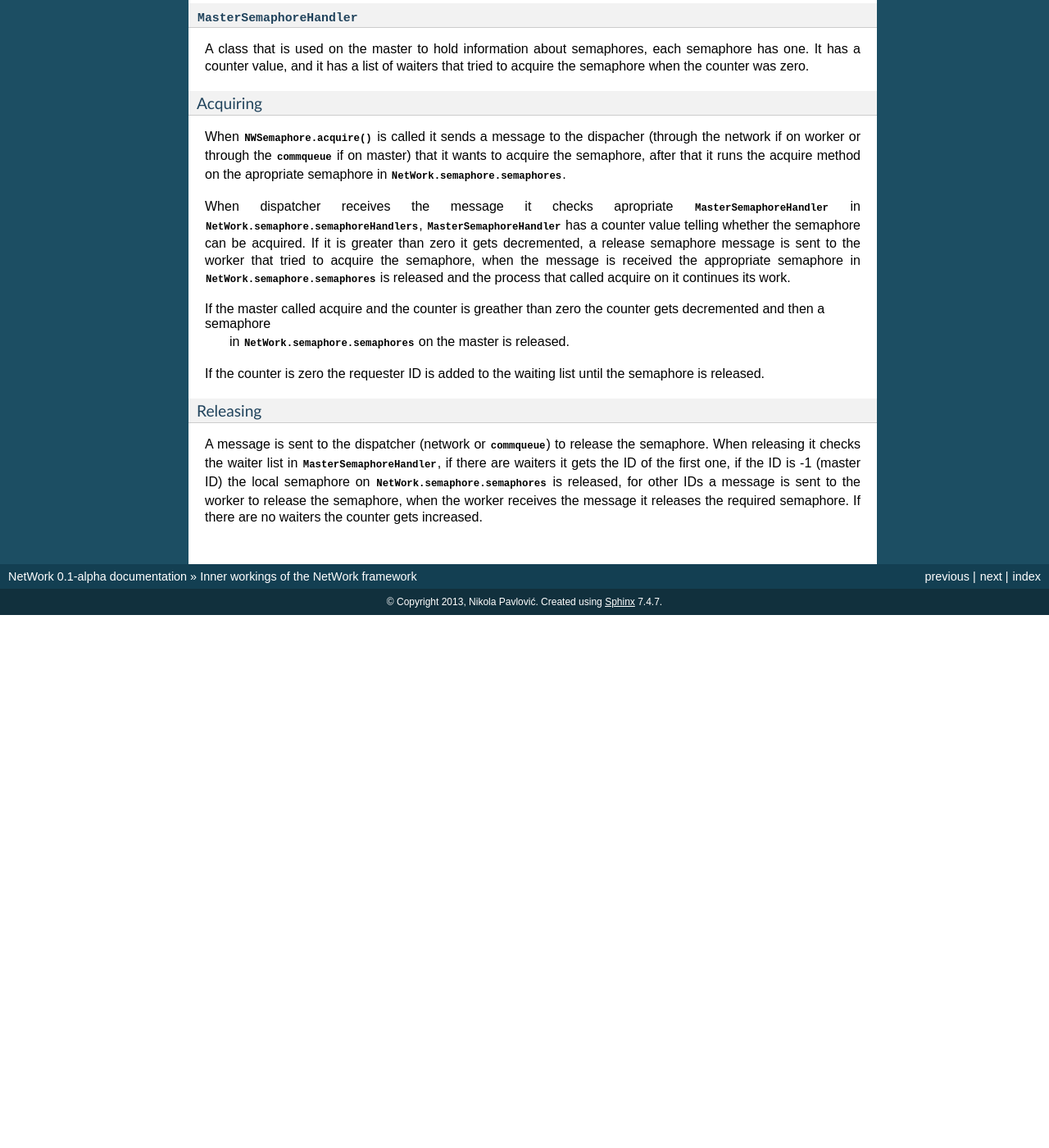
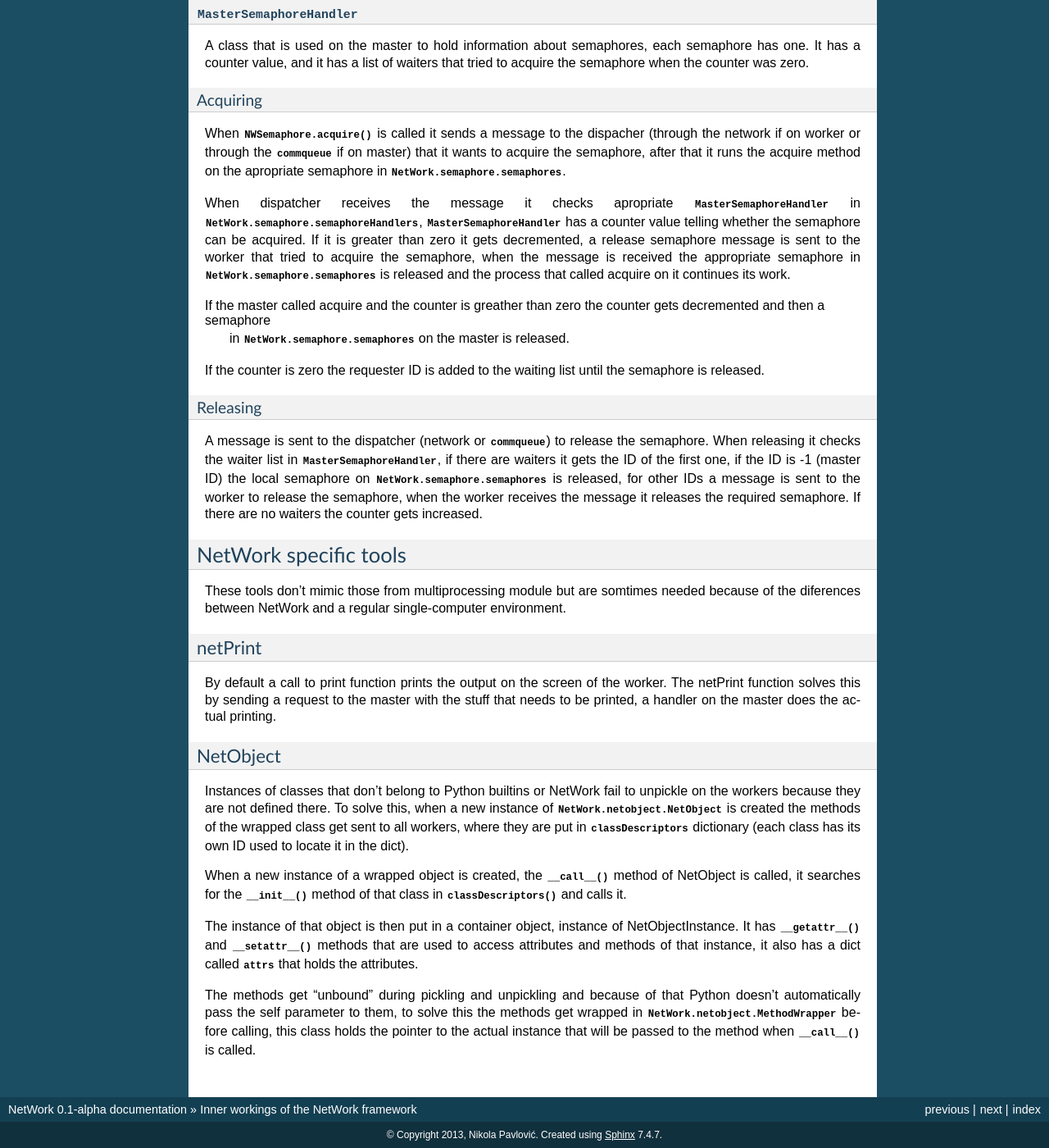
Before and after one commit to nidzo732/NetWork, a Sphinx documentation site: the page built from Documentation/source/InnerWorkings.rst, in a window 1280 px wide and 1400 px high, scrolled down 8294 px. Shown: the whole window at 82% size. Built offline with Sphinx 7.4.7, drawn with Linux system fonts in a browser that asks for light colours; formulas are drawn with MathJax 3; before the commit the page ends 9044 px from its top, so only the background shows below that; some of the changed text lies outside the part shown.

Commit message:
Updated documentation to cover netPrint and NetObject

```diff
--- a/Documentation/source/InnerWorkings.rst
+++ b/Documentation/source/InnerWorkings.rst
@@ -119,7 +119,7 @@ the :py:data:`workerAddresses` parameter of the :py:class:`Workgroup` constructo
 Every worker computer has two keys given via command line arguments, its own listener key used to
 decrypt/authenticate messages from the master and the master key that is used when sending messages to the master.
 
-Listener keys are set through setUp method.
+Listener keys are set through :py:meth:`setUp` method.
 
 
 
@@ -174,7 +174,7 @@ the Request also has additional data:
 
   * ID number of the worker who sent the request, if the request was sent from the master the ID is -1
   * if the request was sent from the worker a socket is also passed to the dispatcher and the handler, this way
-  the handler can respond to the request if needed
+    the handler can respond to the request if needed
 
 
 Controlls
@@ -205,7 +205,8 @@ the appropriate handler function.
 Worker server relations
 #######################
 Each worker runs server.py program. When it starts it creates a server socket and listens for incomming connection,
-when the master connects and the checks are done it initializes all other module, just like Workgroup.__init__ on
+when the master connects and the checks are done it initializes all other module, just like
+:py:meth:`Workgroup.__init__ <NetWork.workgroup.Workgroup.__init__>` on
 the master.
 
 After init it starts receiving requests from the master, just like the dispatcher on the master it also has a
@@ -430,3 +435,35 @@ it checks the waiter list in :py:class:`MasterSemaphoreHandler`, if there are wa
 one, if the ID is -1 (master ID) the local semaphore on :py:data:`NetWork.semaphore.semaphores` is released, for
 other IDs a message is sent to the worker to release the semaphore, when the worker receives the message it releases
 the required semaphore. If there are no waiters the counter gets increased.
+
+NetWork specific tools
+######################
+These tools don't mimic those from multiprocessing module but are somtimes needed because of the diferences between
+NetWork and a regular single-computer environment.
+
+netPrint
+--------
+By default a call to print function prints the output on the screen of the worker. The netPrint function solves this
+by sending a request to the master with the stuff that needs to be printed, a handler on the master does the actual
+printing.
+
+NetObject
+---------
+Instances of classes that don't belong to Python builtins or NetWork fail to unpickle on the workers because they are
+not defined there.
+To solve this, when a new instance of :py:class:`NetWork.netobject.NetObject` is created the methods of the wrapped
+class get sent to all workers,
+where they are put in :py:data:`classDescriptors` dictionary (each class has its own ID used to locate it in the dict).
+
+When a new instance of a wrapped object is created, the :py:meth:`__call__` method of NetObject is called, it searches for
+the :py:meth:`__init__` method of that class in :py:meth:`classDescriptors` and calls it.
+
+The instance of that object is then put in a container object, instance of NetObjectInstance. It has
+:py:meth:`__getattr__` and :py:meth:`__setattr__` methods that are used to access attributes and methods of that
+instance, it also has a dict called :py:data:`attrs`
+that holds the attributes.
+
+The methods get "unbound" during pickling and unpickling and because of that Python doesn't automatically pass the
+self parameter to them, to solve this the methods get wrapped in :py:class:`NetWork.netobject.MethodWrapper` before
+calling, this class holds the
+pointer to the actual instance that will be passed to the method when :py:meth:`__call__` is called.
--- /dev/null
+++ b/Documentation/source/NetObject.rst
@@ -0,0 +1,6 @@
+NetObject
+*********
+
+.. automodule:: NetWork.netobject
+   :members:
+.. automethod:: NetWork.netobject.NetObject.__call__
--- /dev/null
+++ b/Documentation/source/NetPrint.rst
@@ -0,0 +1,5 @@
+netPrint
+********
+
+.. automodule:: NetWork.netprint
+   :members:
--- a/Documentation/source/index.rst
+++ b/Documentation/source/index.rst
@@ -19,8 +19,8 @@ like locks and events. NetWork tries to mimic Python's multiprocessing and concu
 to port ordinary multithreaded program to run on a network.
 
 To learn how to use NetWork see the links below, if you are new start with the Tutorial, if you want to learn more
- about using the tools NetWork gives
-you see IPC and concurrency control tools.
+about using the tools NetWork gives
+you see IPC and concurrency control tools or NetWork specific tools.
 
 If you are curious or want to help with the development see the page about internal workings of NetWork.
 
@@ -32,7 +32,7 @@ If you are curious or want to help with the development see the page about inter
    Securing network communication <security>
    Internal workings <InnerWorkings>
    Limitaions of NetWork <Limitations>
-
+   Specific Tools <OtherTools>
 
 
 Indices and tables
```
Also changed, not shown: other parts of Documentation/source/InnerWorkings.rst (+8 -4 lines), Documentation/source/Limitations.rst (+1 -6 lines), Documentation/source/OtherTools.rst (added, +14 -0 lines), Documentation/source/Tutorial.rst (+4 -3 lines), 4 other files.
